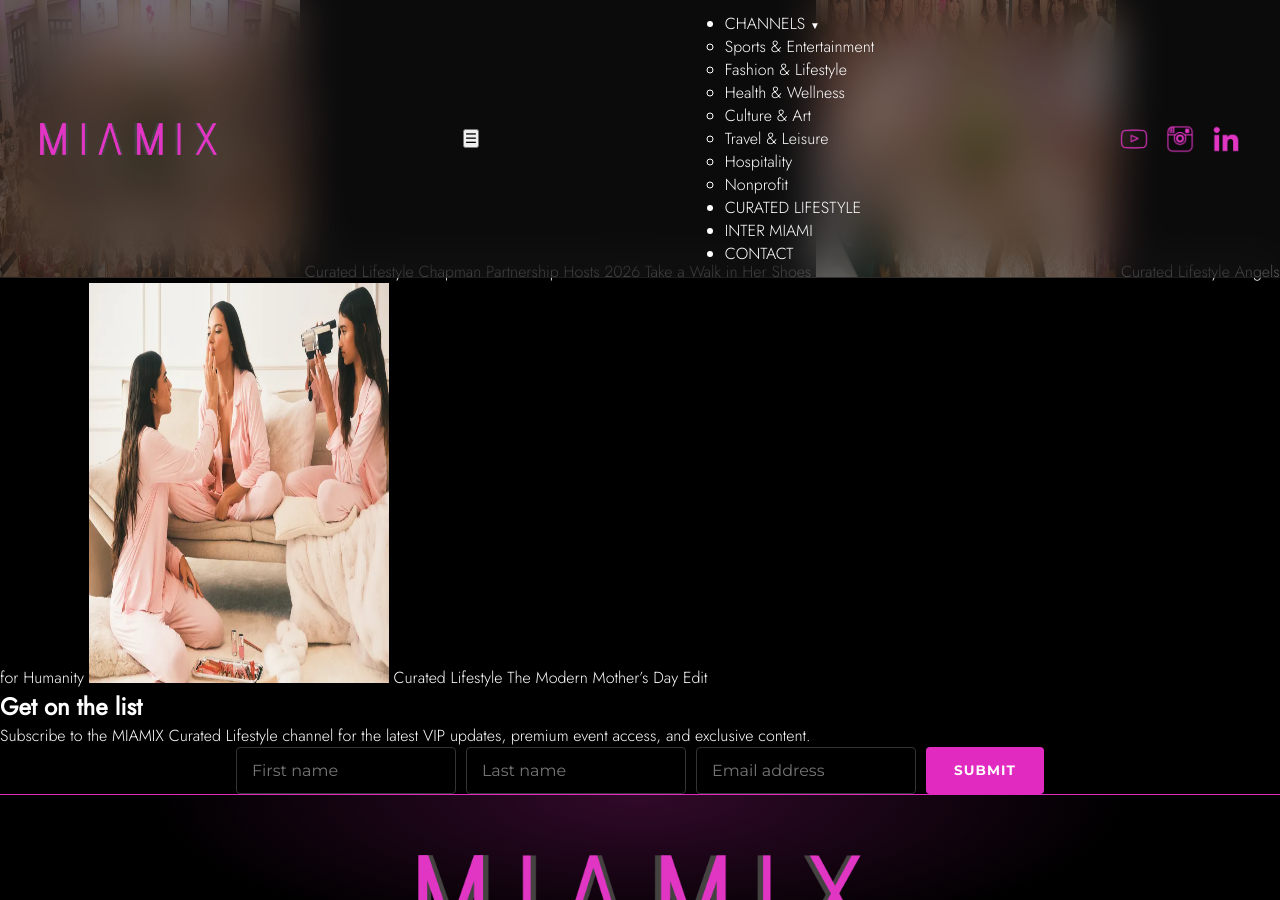
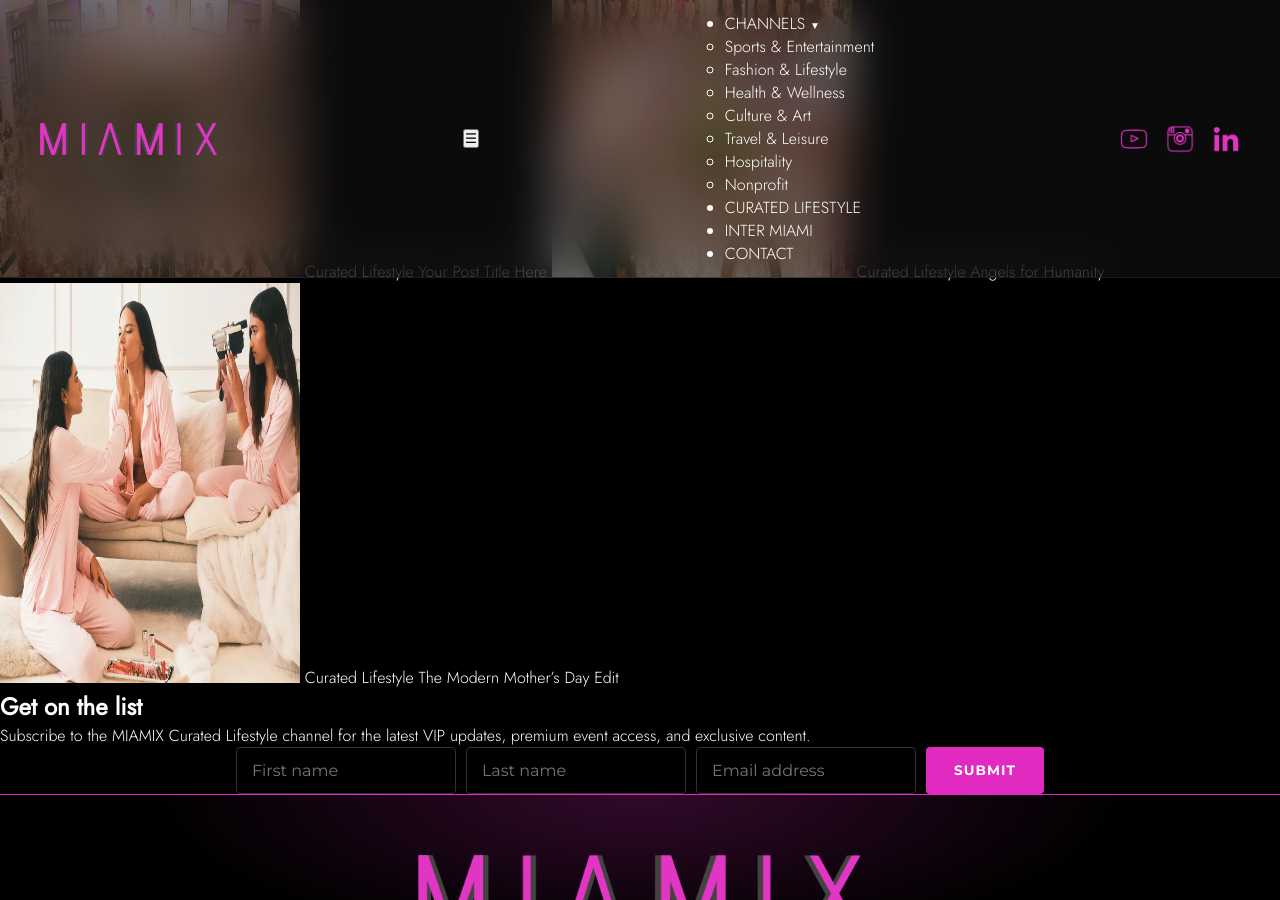
Before and after one commit to MIAMIX-io/MIAMIX.VIP-Site, a Jekyll site: the page built from curated-lifestyle.html, in a window 1280 px wide and 900 px high, scrolled down 2735 px. Built offline with Jekyll 4.4.1, drawn with Linux system fonts in a browser that asks for light colours; some of the changed lines change nothing that is shown.

Commit message:
Update 2026-05-27-chapman-partnership-hosts-2026-take-a-walk-in-her-shoes.md

```diff
--- a/_posts/CuratedLifestyle/2026-05-27-chapman-partnership-hosts-2026-take-a-walk-in-her-shoes.md
+++ b/_posts/CuratedLifestyle/2026-05-27-chapman-partnership-hosts-2026-take-a-walk-in-her-shoes.md
@@ -1,40 +1,17 @@
 ---
-id: 3739f477-fdba-80d2-a944-ec4693f174df
 title: Chapman Partnership Hosts 2026 Take a Walk in Her Shoes
-created_time: 2026-06-02T14:25:00.000Z
-last_edited_time: 2026-06-04T16:05:00.000Z
+page_title: "Your Post Title Here"
+date: 2026-06-02T14:25:00.000Z
 cover_image: >-
   /assets/images/CuratedLifestyle/DSC_8786_4.jpeg
-status: Published
-last_synced_to_git_hub: 2026-06-04T13:02:00.000Z
-grid_placement: Grid A
-website: miamix.vip
-content_type: Blog Post
 external_url: null
 channel:
   - CuratedLifestyle
-date: 2026-05-27T00:00:00.000Z
-reviewer: []
-language: English
-author:
-  - object: user
-    id: 26dd872b-594c-8186-a4a4-000211f577f7
-    name: Robert Eldridge
-    avatar_url: >-
-      https://s3-us-west-2.amazonaws.com/public.notion-static.com/95b74146-930b-4ce9-8813-a269b41f01d6/Untitled_(4).png
-    type: person
-    person:
-      email: robert@miamix.io
-sync_to_git_hub: true
-page_title: Chapman Partnership Hosts 2026 Take a Walk in Her Shoes
-status_1:
-  id: 3c789af7-6f1b-478a-acbb-5e70017ffc83
-  name: Done
-  color: green
+business_name: "null"
+author: "Romina Nabhen"
 featured: false
 _thumbnail: >-
   /assets/images/CuratedLifestyle/DSC_8786_4.jpeg
-
 ---
 
 Chapman Partnership Hosts Take a Walk in Her Shoes 2026 at Hotel Colonnade Coral Gables
```
